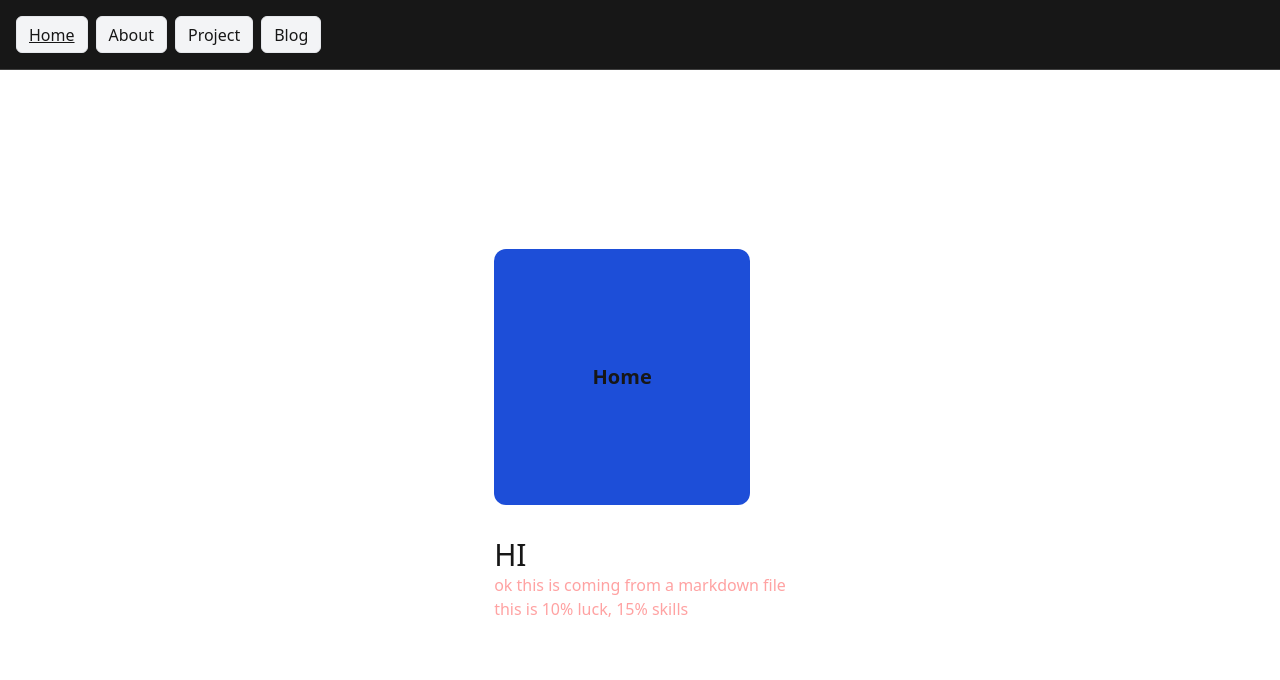
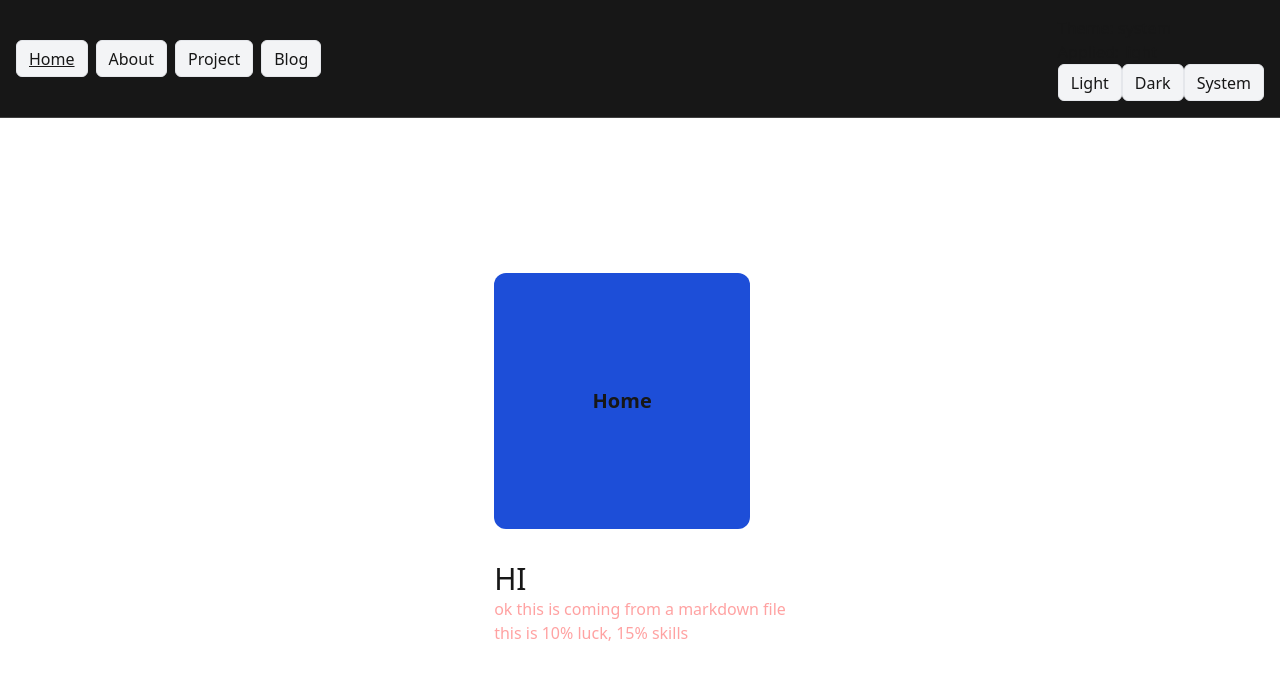
Before and after one commit to theneerajgupta/theneerajgupta-website, a Next.js app: page / in a window 1280 px wide. Shown: the top 680 px of the page. Built offline with nearby package versions, Linux system fonts and the light colour scheme.

Commit message:
package: Added DaisyUI v5

```diff
--- a/components/layout/Layout.tsx
+++ b/components/layout/Layout.tsx
@@ -2,6 +2,7 @@
 
 import { type ReactNode } from 'react';
 import { useRouter, usePathname } from 'next/navigation';
+import { TestTheme } from '../../app/TestTheme';
 
 type LayoutProps = {
   children: ReactNode;
@@ -17,7 +18,7 @@ function Layout({ children }: LayoutProps) {
 
   return (
     <div className='min-h-screen flex flex-col'>
-      <header className='flex gap-2 p-4 border-b border-neutral-700 bg-neutral-900'>
+      <header className='navbar flex gap-2 p-4 border-b border-neutral-700 bg-neutral-900'>
         <button
           type='button'
           onClick={() => goTo('/')}
@@ -46,6 +47,9 @@ function Layout({ children }: LayoutProps) {
         >
           Blog
         </button>
+        <div className='flex flex-1 justify-end'>
+          <TestTheme />
+        </div>
       </header>
       <main className='flex-1 flex items-center justify-center'>
         {children}
--- a/package.json
+++ b/package.json
@@ -12,6 +12,7 @@
     "@mdx-js/mdx": "^3.1.1",
     "@mdx-js/react": "^3.1.1",
     "@next/mdx": "^16.0.3",
+    "daisyui": "^5.5.5",
     "gray-matter": "^4.0.3",
     "marked": "^17.0.0",
     "next": "16.0.3",
--- a/styles/globals.css
+++ b/styles/globals.css
@@ -1,4 +1,6 @@
 @import 'tailwindcss';
+
+@plugin "daisyui";
 
 /*
   1) Base theme tokens (light by default)
```
Also changed, not shown: ThinkAloud.txt (added), 1 other file (tests, documents, lock files or other folders).
